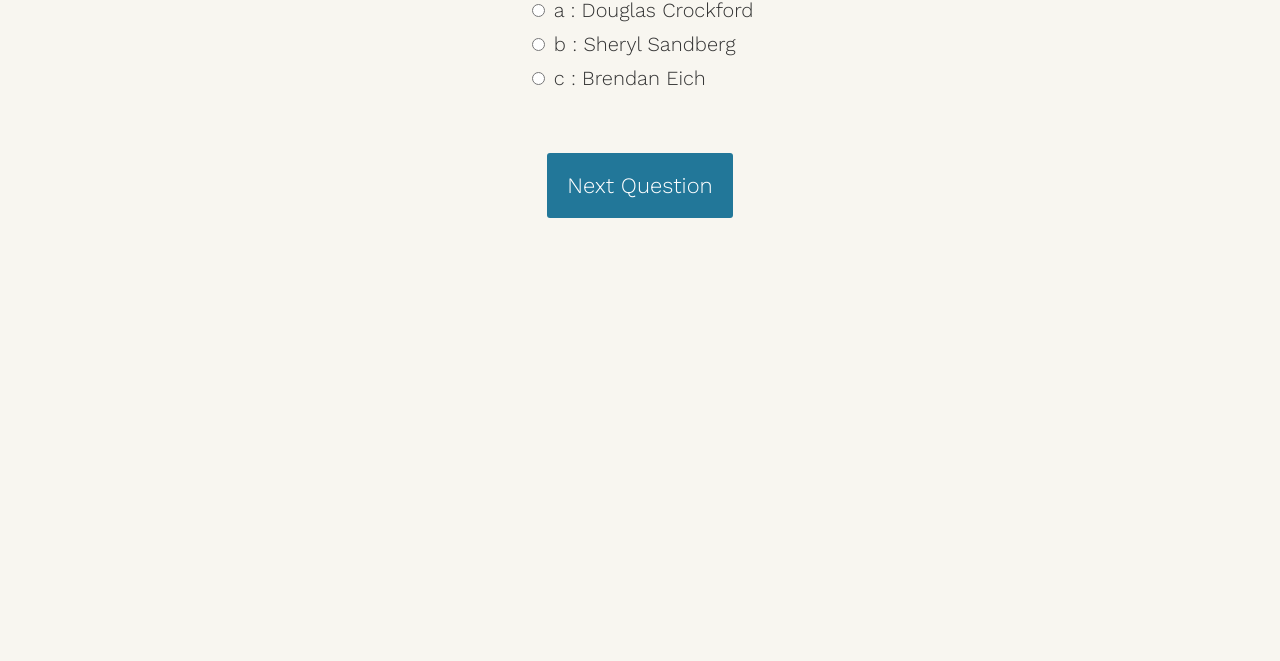
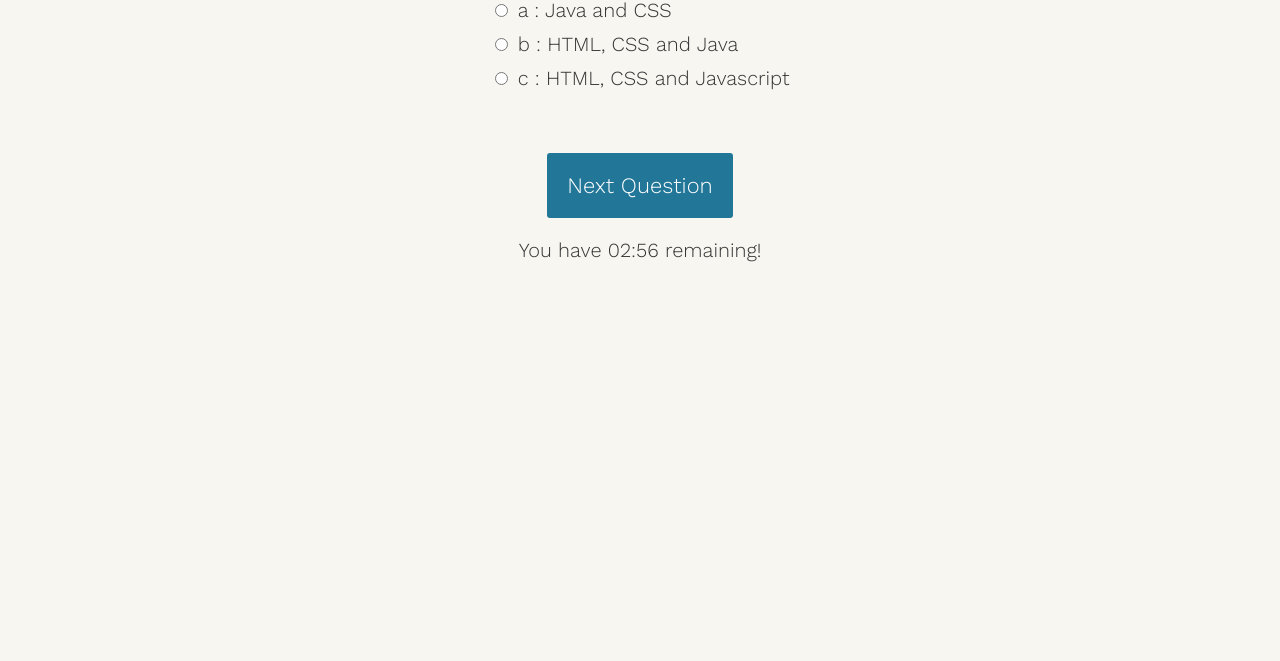
Before and after one commit to 4kmattyj/Javascript-Quiz, a plain HTML site: page index.html in a window 1280 px wide. Shown: the part 139-800 px from the top of the page. Drawn offline with nearby package versions, Linux system fonts and the light colour scheme.

Commit message:
added a timer

```diff
--- a/assets/script.js
+++ b/assets/script.js
@@ -107,20 +107,20 @@
   const submitButton = document.getElementById('submit');
   const myQuestions = [
     {
-      question: "Who invented JavaScript?",
+      question: "What are the building blocks of the internet?",
       answers: {
-        a: "Douglas Crockford",
-        b: "Sheryl Sandberg",
-        c: "Brendan Eich"
+        a: "Java and CSS",
+        b: "HTML, CSS and Java",
+        c: "HTML, CSS and Javascript"
       },
       correctAnswer: "c"
     },
     {
-      question: "Which one of these is a JavaScript package manager?",
+      question: "Functions, Variables and Buttons are all used with this language",
       answers: {
-        a: "Node.js",
-        b: "TypeScript",
-        c: "npm"
+        a: "HTML",
+        b: "CSS",
+        c: "Javascript"
       },
       correctAnswer: "c"
     },
@@ -153,3 +153,30 @@
   previousButton.addEventListener("click", showPreviousSlide);
   nextButton.addEventListener("click", showNextSlide);
 })();
+
+function startTimer(duration, display) {
+  var timer = duration, minutes, seconds;
+  setInterval(function () {
+      minutes = parseInt(timer / 60, 10);
+      seconds = parseInt(timer % 60, 10);
+
+      minutes = minutes < 10 ? "0" + minutes : minutes;
+      seconds = seconds < 10 ? "0" + seconds : seconds;
+
+      display.textContent = minutes + ":" + seconds;
+
+      if (--timer < 0) {
+          timer = duration;
+      }
+  }, 1000);
+}
+
+function myStopFunction() {
+  clearTimeout(duration);
+}
+
+window.onload = function () {
+  var fiveMinutes = 60 * 3,
+      display = document.querySelector('#time');
+  startTimer(fiveMinutes, display);
+};
--- a/index.html
+++ b/index.html
@@ -17,6 +17,9 @@
     <button id="submit">Submit Quiz</button>
     <div id="results"></div>
 
+    <div>You have <span id="time">03:00</span> remaining!</div>
+
+
     <script src="./assets/script.js"></script>
 </body>
 </html>
```
